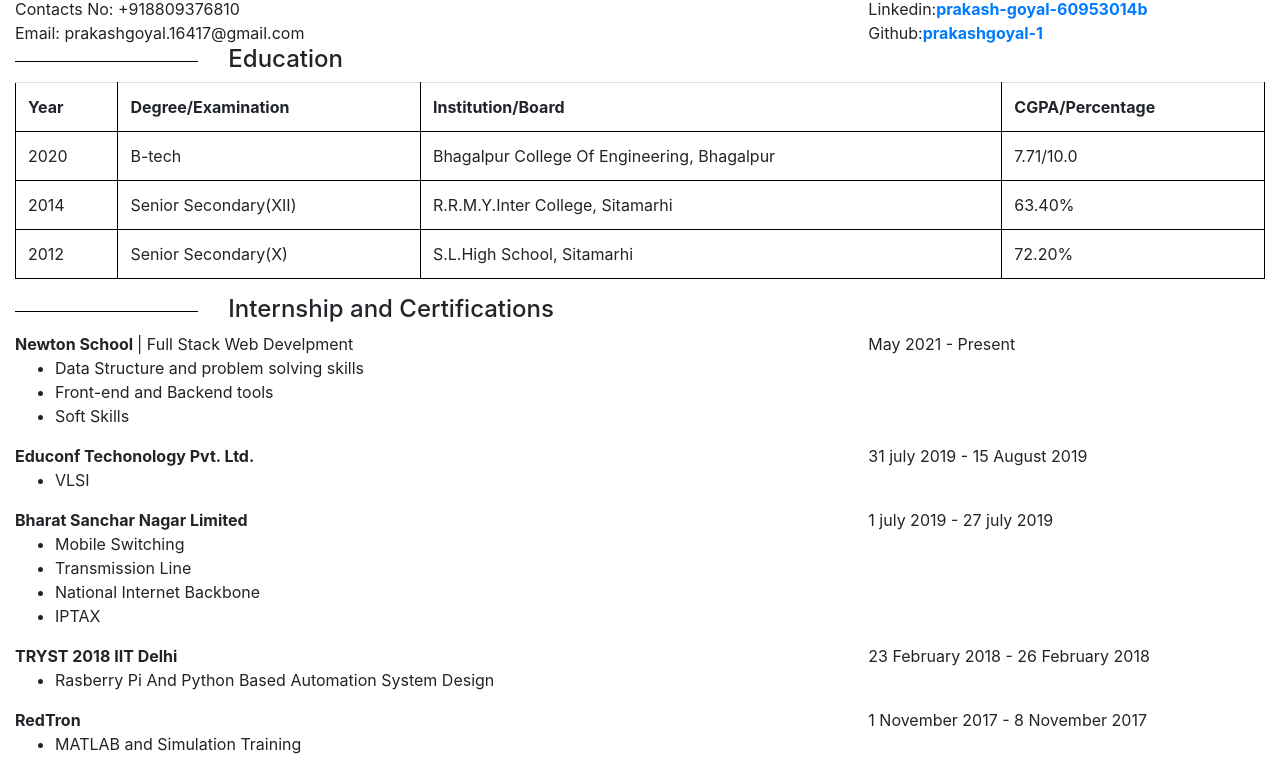
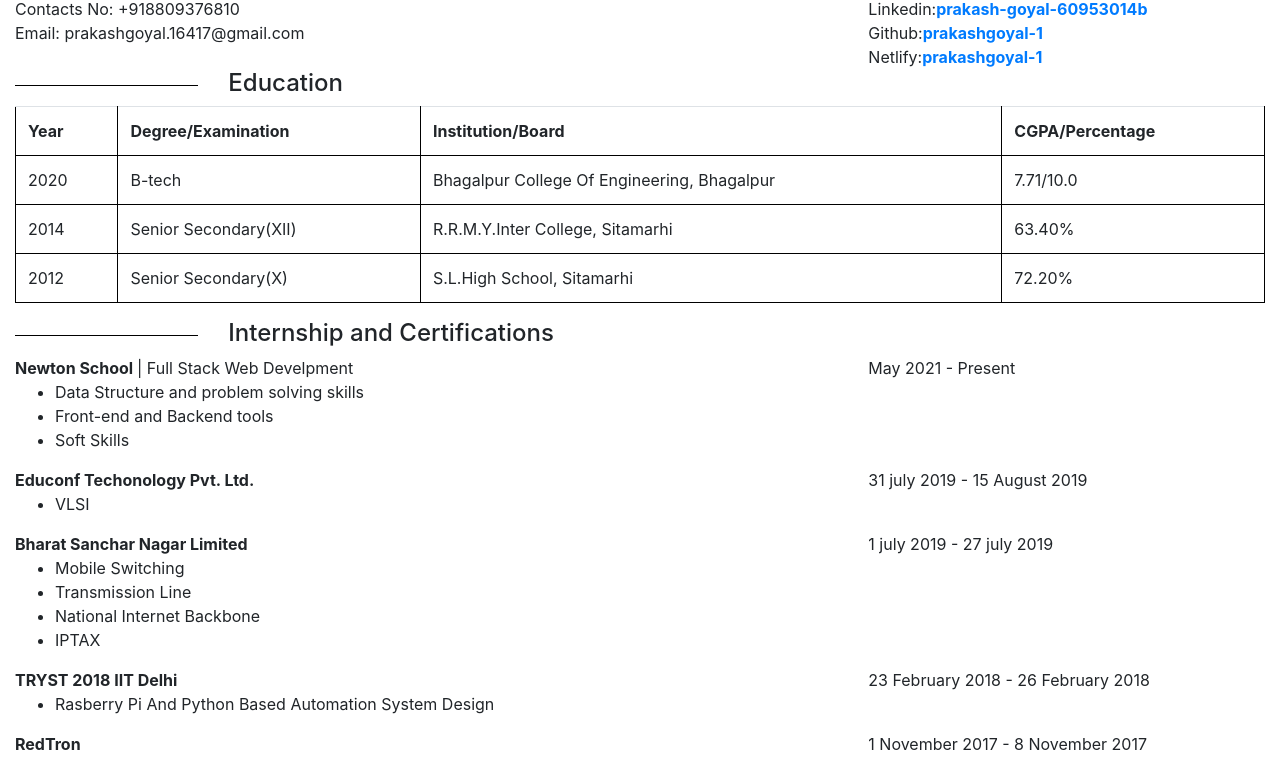
Before and after one commit to prakashgoyal-1/CV-Resume, a plain HTML site: page index.html in a window 1280 px wide. Shown: the part 49-809 px from the top of the page. Drawn offline with nearby package versions, Linux system fonts and the light colour scheme.

Commit message:
Update index.html

```diff
--- a/index.html
+++ b/index.html
@@ -31,6 +31,7 @@
         <div class="col-sm-4">
           <div>Linkedin:<a href="https://www.linkedin.com/in/prakash-goyal-60953014b"><b>prakash-goyal-60953014b</b></a></div>
           <div>Github:<a href="https://github.com/prakashgoyal-1/CV-Resume"><b>prakashgoyal-1</b></a></div>
+          <div>Netlify:<a href="https://app.netlify.com/teams/prakashgoyal-1-5j2v-dk/overview"><b>prakashgoyal-1</b></a></div>
         </div>
       </div>
       <div class="row">
```
